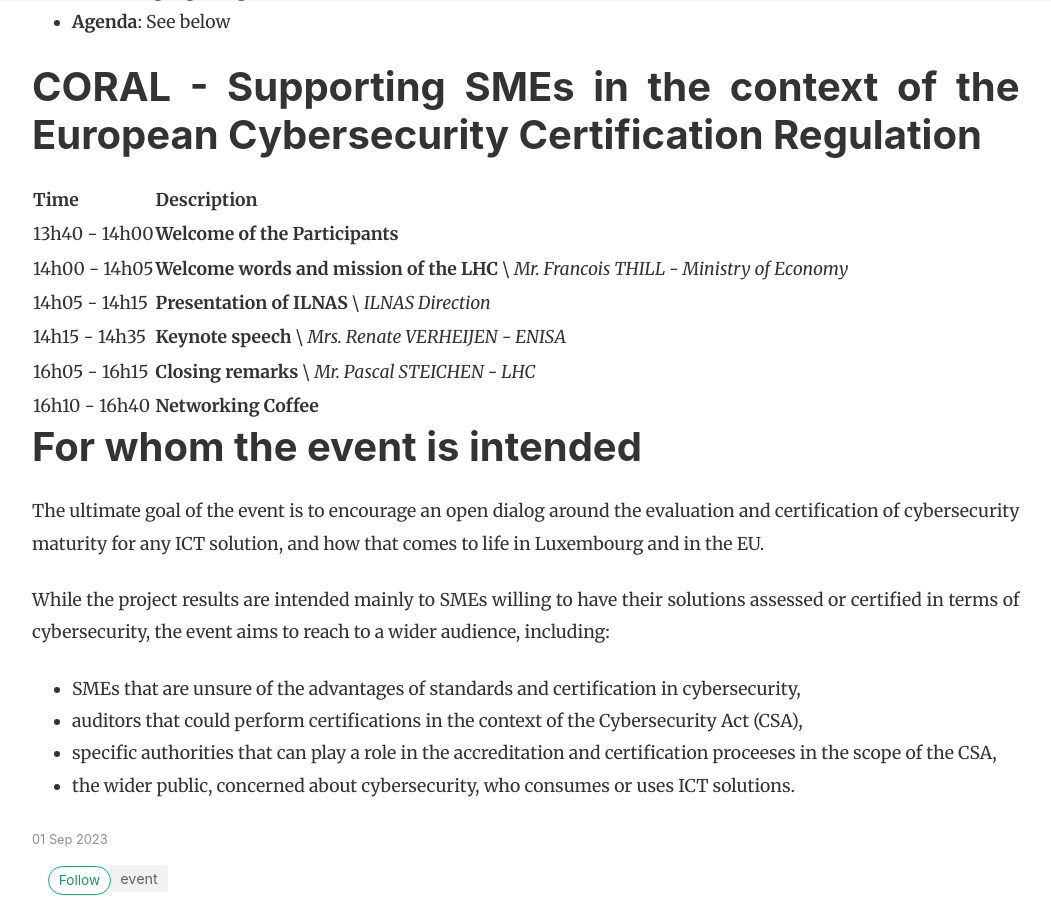
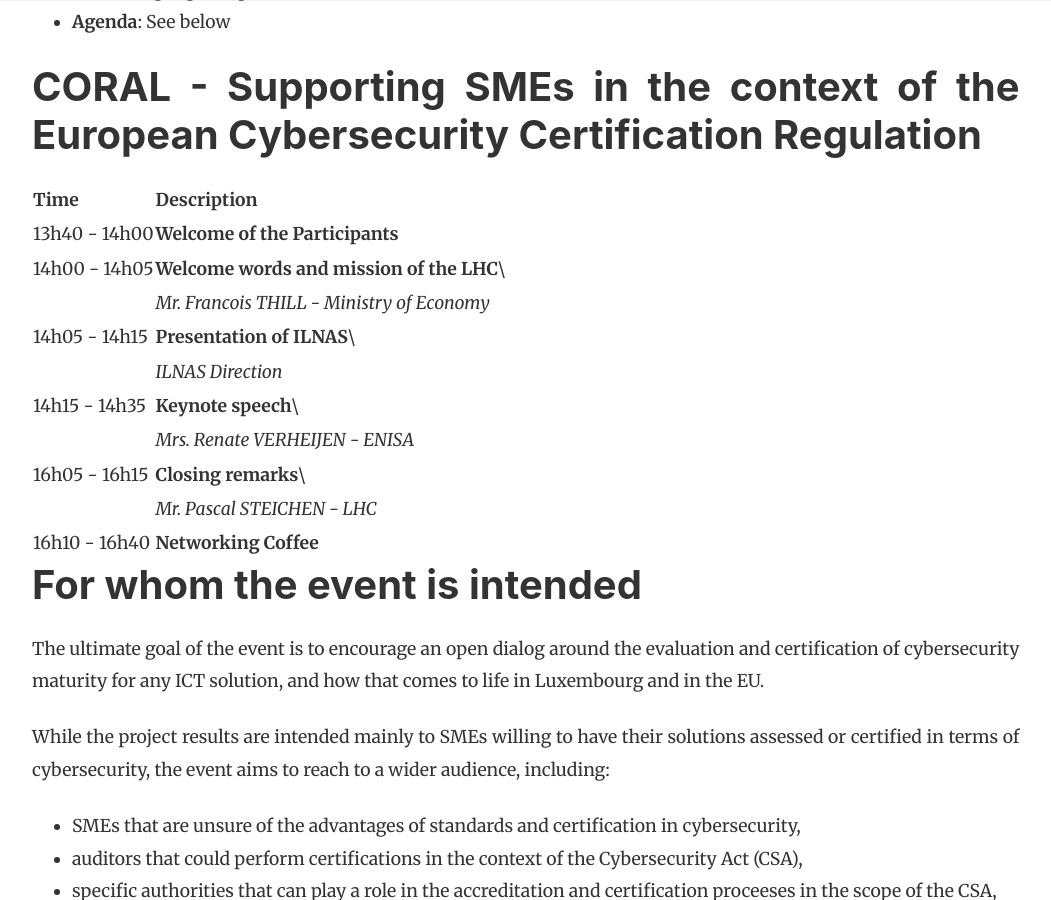
Before and after one commit to NC3-LU/coral-project, a Jekyll site: the page built from _posts/2023-09-01-CORAL-event-agenda.markdown, in a window 1280 px wide and 900 px high, scrolled down 458 px. Shown: the whole window, without its empty margins (68-1119 px from the left). Built offline with Jekyll 4.4.1, drawn with Linux system fonts in a browser that asks for light colours; nearby versions of some CDN libraries.

Commit message:
Table update

```diff
--- a/_posts/2023-09-01-CORAL-event-agenda.markdown
+++ b/_posts/2023-09-01-CORAL-event-agenda.markdown
@@ -21,13 +21,17 @@
 
 
 |Time|Description|
-|:---|:---|
-|13h40 - 14h00|**Welcome of the Participants**|
-|14h00 - 14h05|**Welcome words and mission of the LHC**  \ _Mr. Francois THILL - Ministry of Economy_|
-|14h05 - 14h15|**Presentation of ILNAS**  \ _ILNAS Direction_|
-|14h15 - 14h35|**Keynote speech** \ _Mrs. Renate VERHEIJEN - ENISA_|
-|16h05 -  16h15|**Closing remarks** \ _Mr. Pascal STEICHEN - LHC_|
-|16h10 -  16h40|**Networking Coffee**|
+| :---| :---|
+| 13h40 - 14h00 | **Welcome of the Participants** |
+| 14h00 - 14h05 | **Welcome words and mission of the LHC**\ |
+|               |  _Mr. Francois THILL - Ministry of Economy_ |
+| 14h05 - 14h15 | **Presentation of ILNAS**\ |
+|               |   _ILNAS Direction_ |
+| 14h15 - 14h35 | **Keynote speech**\ |
+|               |  _Mrs. Renate VERHEIJEN - ENISA_ |
+| 16h05 -  16h15 | **Closing remarks**\ |
+|                |  _Mr. Pascal STEICHEN - LHC_ |
+| 16h10 -  16h40 | **Networking Coffee** |
 
 
 # For whom the event is intended
```
